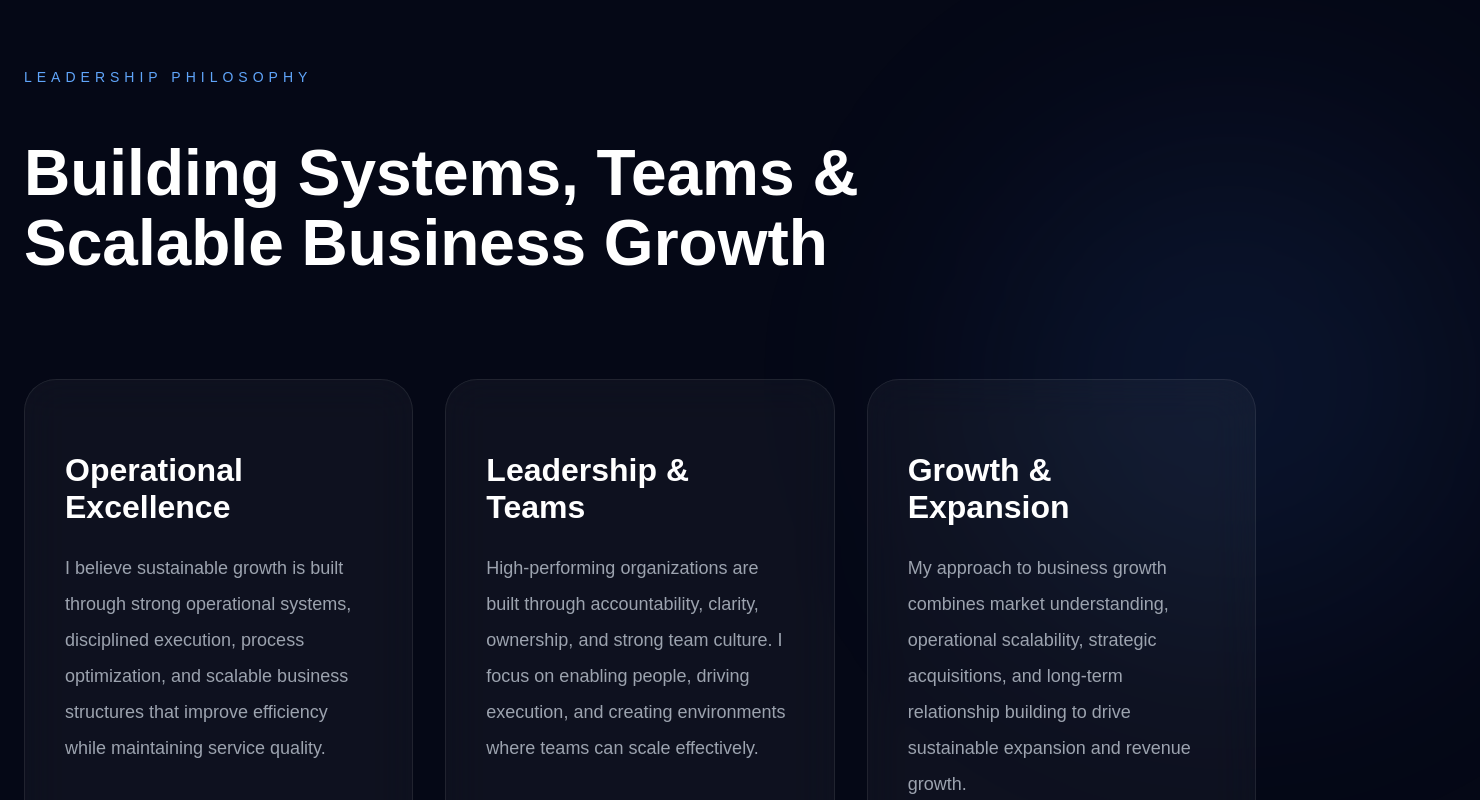
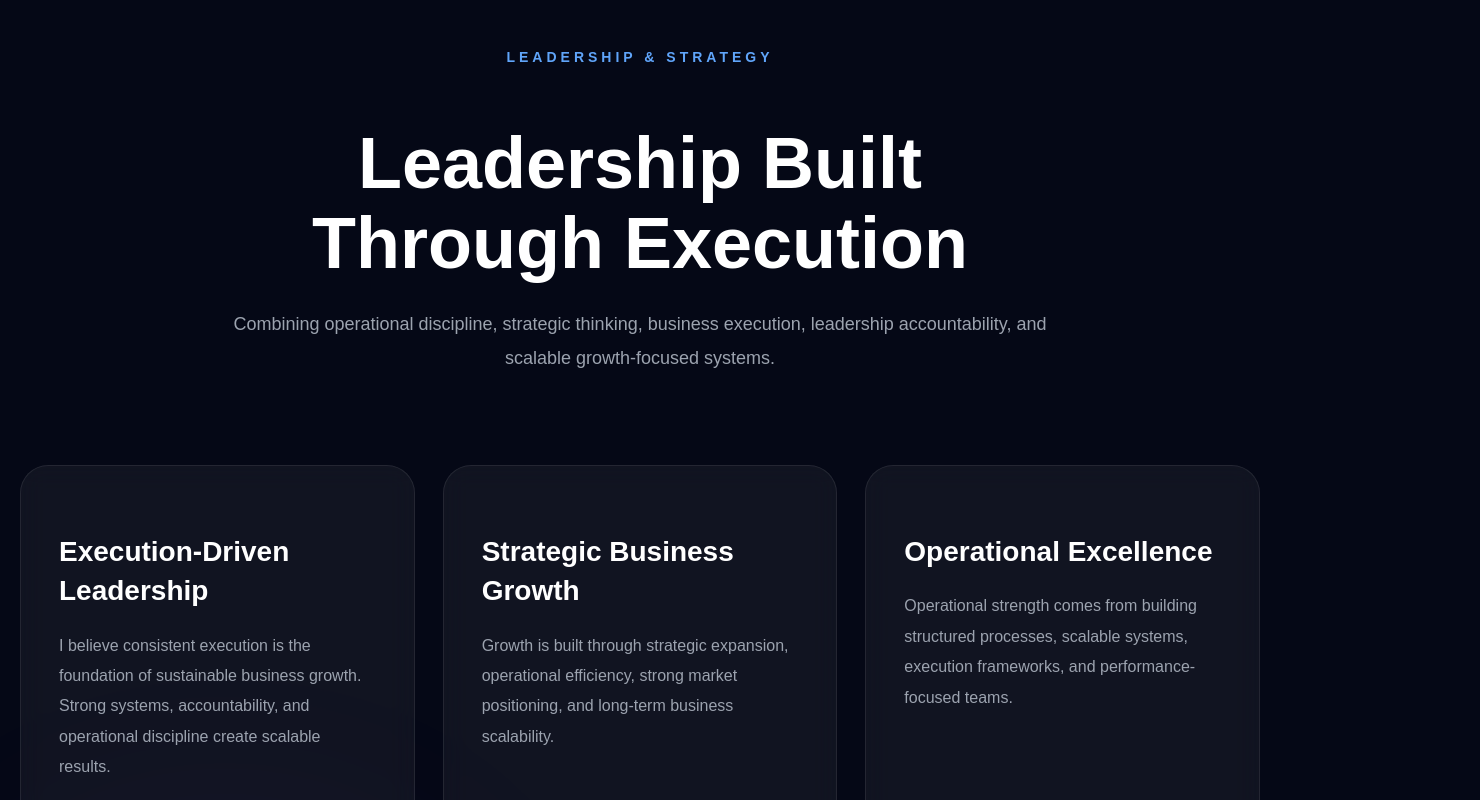
Before and after one commit to shivamgupta95/shivam-portfolio, a Next.js app: page / in a window 1280 px wide. Shown: the part 9080-9880 px from the top of the page, 1480 px wide, since content can reach past the window. Built offline with nearby package versions, Linux system fonts and the light colour scheme.

Commit message:
premium leadership section

```diff
--- a/components/Leadership.tsx
+++ b/components/Leadership.tsx
@@ -1,39 +1,84 @@
+"use client";
+
 export default function Leadership() {
+
+  const leadership = [
+
+    {
+      title: "Execution-Driven Leadership",
+      description:
+        "I believe consistent execution is the foundation of sustainable business growth. Strong systems, accountability, and operational discipline create scalable results."
+    },
+
+    {
+      title: "Strategic Business Growth",
+      description:
+        "Growth is built through strategic expansion, operational efficiency, strong market positioning, and long-term business scalability."
+    },
+
+    {
+      title: "Operational Excellence",
+      description:
+        "Operational strength comes from building structured processes, scalable systems, execution frameworks, and performance-focused teams."
+    },
+
+    {
+      title: "People & Team Building",
+      description:
+        "Strong businesses are built by empowering teams, creating leadership culture, improving accountability, and aligning execution with long-term goals."
+    },
+
+    {
+      title: "Luxury Client Management",
+      description:
+        "Managing premium relationships requires trust, responsiveness, execution quality, and consistent delivery standards."
+    },
+
+    {
+      title: "Expansion Mindset",
+      description:
+        "Business expansion requires market understanding, strategic acquisitions, operational readiness, and execution-focused growth planning."
+    },
+
+  ];
+
   return (
+
     <section
       style={{
-        padding: "140px 24px",
-        position: "relative"
+        padding: "120px 20px",
+        position: "relative",
       }}
     >
 
-      {/* BACKGROUND GLOW */}
+      {/* GLOW */}
       <div
         style={{
           position: "absolute",
-          top: "20%",
-          right: "-200px",
-          width: "500px",
-          height: "500px",
-          background: "rgba(59,130,246,0.10)",
+          width: "450px",
+          height: "450px",
+          background: "rgba(168,85,247,0.08)",
           filter: "blur(120px)",
-          borderRadius: "50%"
+          bottom: "0",
+          left: "0",
+          borderRadius: "50%",
         }}
       />
 
       <div
         style={{
-          maxWidth: "1400px",
+          maxWidth: "1300px",
           margin: "0 auto",
           position: "relative",
-          zIndex: 2
+          zIndex: 2,
         }}
       >
 
         {/* TOP */}
         <div
           style={{
-            marginBottom: "100px"
+            textAlign: "center",
+            marginBottom: "90px",
           }}
         >
 
@@ -41,136 +86,107 @@ export default function Leadership() {
             style={{
               color: "#60A5FA",
               textTransform: "uppercase",
-              letterSpacing: "5px",
+              letterSpacing: "4px",
+              marginBottom: "18px",
               fontSize: "14px",
-              marginBottom: "24px"
+              fontWeight: "600",
             }}
           >
-            Leadership Philosophy
+            Leadership & Strategy
           </p>
 
           <h2
             style={{
-              fontSize: "clamp(42px,5vw,72px)",
+              fontSize: "clamp(42px,7vw,72px)",
               lineHeight: "1.1",
-              maxWidth: "1000px"
+              marginBottom: "24px",
             }}
           >
-            Building Systems, Teams & Scalable Business Growth
+            Leadership Built
+            <br />
+            Through Execution
           </h2>
+
+          <p
+            style={{
+              color: "#9CA3AF",
+              maxWidth: "850px",
+              margin: "0 auto",
+              lineHeight: "1.9",
+              fontSize: "18px",
+            }}
+          >
+            Combining operational discipline, strategic thinking,
+            business execution, leadership accountability,
+            and scalable growth-focused systems.
+          </p>
 
         </div>
 
-        {/* CONTENT GRID */}
+        {/* GRID */}
         <div
           style={{
             display: "grid",
             gridTemplateColumns: "repeat(auto-fit,minmax(320px,1fr))",
-            gap: "32px"
+            gap: "28px",
           }}
         >
 
-          {/* CARD 1 */}
+          {leadership.map((item, index) => (
+
             <div
+              key={index}
+
               style={{
-              background: "rgba(255,255,255,0.04)",
+                background: "rgba(255,255,255,0.05)",
                 border: "1px solid rgba(255,255,255,0.08)",
-              borderRadius: "32px",
-              padding: "40px",
-              backdropFilter: "blur(20px)"
+                borderRadius: "28px",
+                padding: "38px",
+                backdropFilter: "blur(12px)",
+                transition: "0.35s",
+                cursor: "pointer",
+              }}
+
+              onMouseEnter={(e) => {
+                e.currentTarget.style.transform = "translateY(-10px)";
+                e.currentTarget.style.border =
+                  "1px solid rgba(96,165,250,0.35)";
+                e.currentTarget.style.boxShadow =
+                  "0 0 35px rgba(37,99,235,0.15)";
+              }}
+
+              onMouseLeave={(e) => {
+                e.currentTarget.style.transform = "translateY(0px)";
+                e.currentTarget.style.border =
+                  "1px solid rgba(255,255,255,0.08)";
+                e.currentTarget.style.boxShadow = "none";
               }}
             >
 
               <h3
                 style={{
-                fontSize: "32px",
-                marginBottom: "24px"
+                  fontSize: "28px",
+                  marginBottom: "20px",
+                  lineHeight: "1.4",
+                  color: "white",
                 }}
               >
-              Operational Excellence
+                {item.title}
               </h3>
 
               <p
                 style={{
                   color: "#9CA3AF",
-                lineHeight: "2",
-                fontSize: "18px"
+                  lineHeight: "1.9",
+                  fontSize: "16px",
                 }}
               >
-              I believe sustainable growth is built through strong operational
-              systems, disciplined execution, process optimization, and scalable
-              business structures that improve efficiency while maintaining service quality.
+                {item.description}
               </p>
 
             </div>
 
-          {/* CARD 2 */}
-          <div
-            style={{
-              background: "rgba(255,255,255,0.04)",
-              border: "1px solid rgba(255,255,255,0.08)",
-              borderRadius: "32px",
-              padding: "40px",
-              backdropFilter: "blur(20px)"
-            }}
-          >
-
-            <h3
-              style={{
-                fontSize: "32px",
-                marginBottom: "24px"
-              }}
-            >
-              Leadership & Teams
-            </h3>
-
-            <p
-              style={{
-                color: "#9CA3AF",
-                lineHeight: "2",
-                fontSize: "18px"
-              }}
-            >
-              High-performing organizations are built through accountability,
-              clarity, ownership, and strong team culture. I focus on enabling
-              people, driving execution, and creating environments where teams can scale effectively.
-            </p>
-
-          </div>
-
-          {/* CARD 3 */}
-          <div
-            style={{
-              background: "rgba(255,255,255,0.04)",
-              border: "1px solid rgba(255,255,255,0.08)",
-              borderRadius: "32px",
-              padding: "40px",
-              backdropFilter: "blur(20px)"
-            }}
-          >
-
-            <h3
-              style={{
-                fontSize: "32px",
-                marginBottom: "24px"
-              }}
-            >
-              Growth & Expansion
-            </h3>
-
-            <p
-              style={{
-                color: "#9CA3AF",
-                lineHeight: "2",
-                fontSize: "18px"
-              }}
-            >
-              My approach to business growth combines market understanding,
-              operational scalability, strategic acquisitions, and long-term
-              relationship building to drive sustainable expansion and revenue growth.
-            </p>
-
-          </div>
+          ))}
 
         </div>
 
```
Lines whose indentation alone changed are shown as unchanged.
